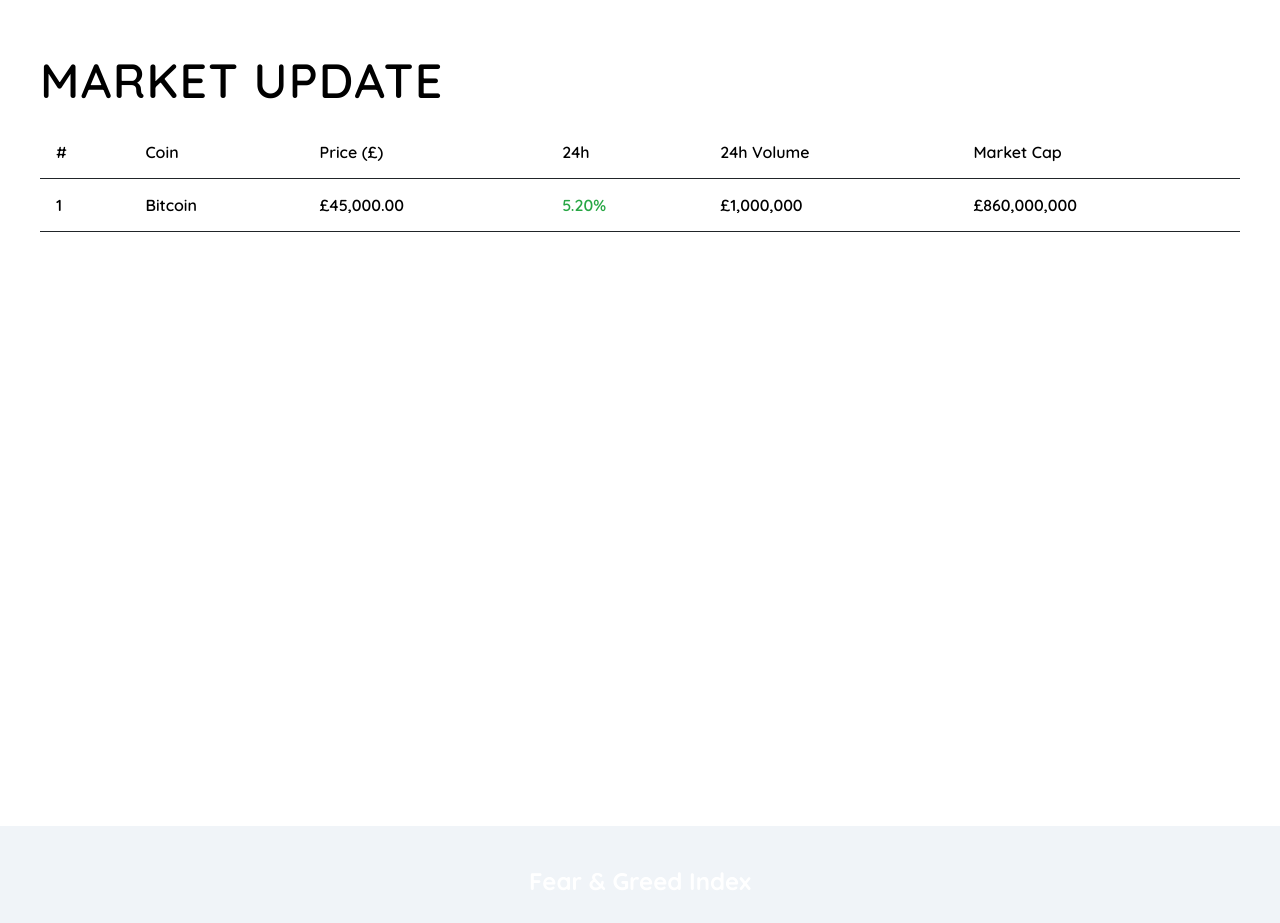
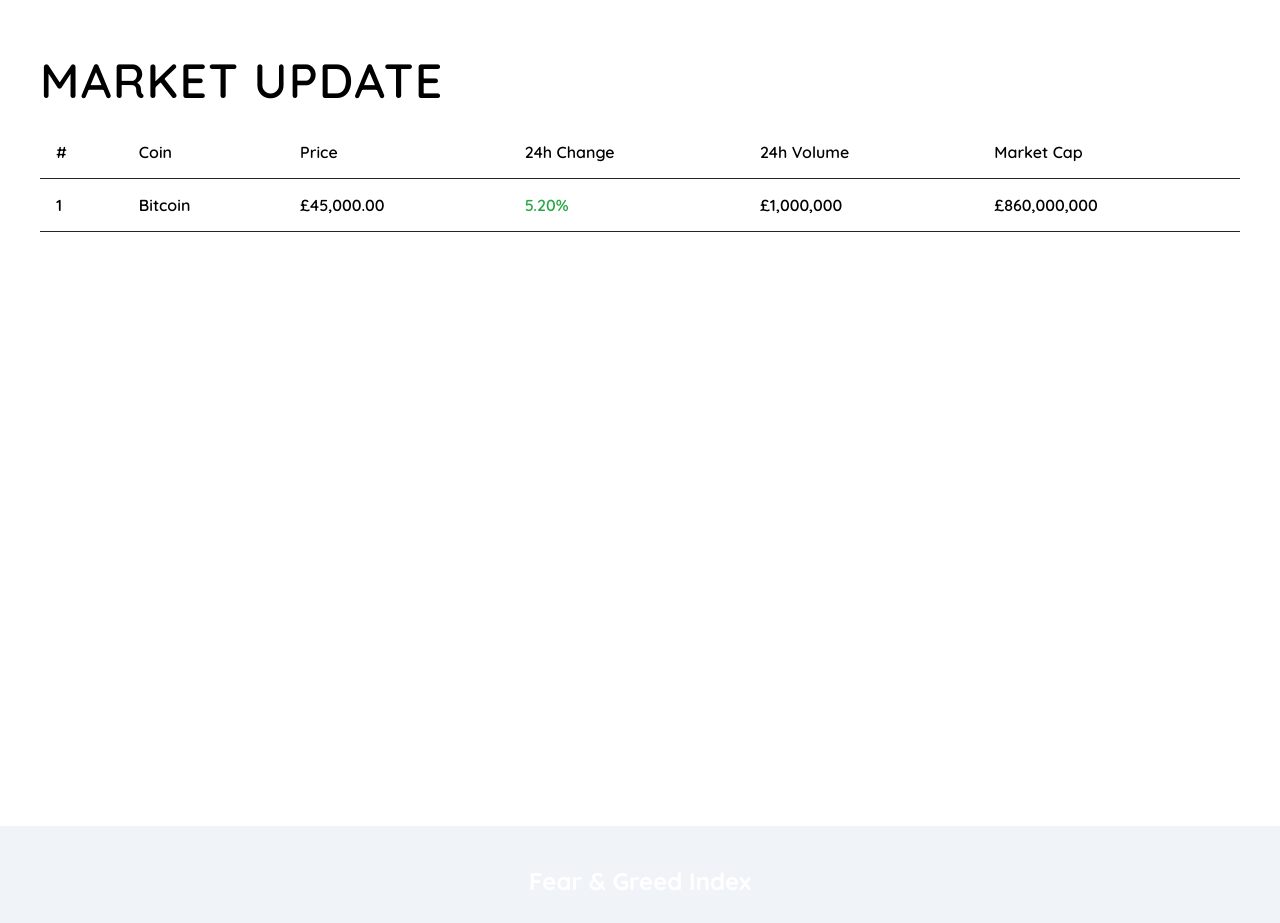
Before and after one commit to SMelidoni/coinpulse-crypto-app, a React (Create React App) app: page / in a window 1280 px wide. Shown: the part 940-1863 px from the top of the page. Built offline with nearby package versions, Linux system fonts and the light colour scheme; no server answers.

Commit message:
Market table column header copy change

```diff
--- a/src/pages/market/market.component.tsx
+++ b/src/pages/market/market.component.tsx
@@ -23,8 +23,8 @@ const Market: FC = () => (
 						<tr>
 							<th>#</th>
 							<th>Coin</th>
-							<th>Price (£)</th>
-							<th>24h</th>
+							<th>Price</th>
+							<th>24h Change</th>
 							<th>24h Volume</th>
 							<th>Market Cap</th>
 						</tr>
```
